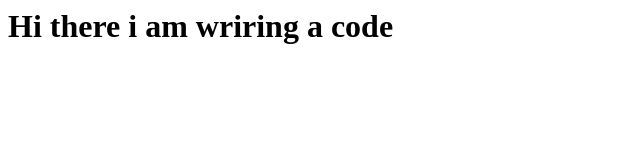
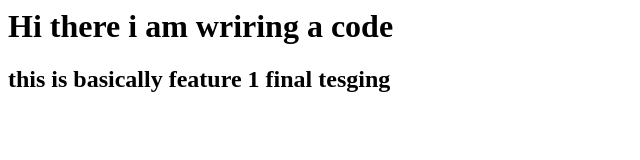
Before and after one commit to AHSAN123-Lhr/localrepo, a plain HTML site: page index.html in a window 1280 px wide. Shown: the whole page, without its empty margins (0-640 px from the left). Drawn offline with Linux system fonts and the light colour scheme.

Commit message:
Add new feature

```diff
--- a/index.html
+++ b/index.html
@@ -1 +1,2 @@
 <h1>Hi there i am wriring a code</h1>
+<h2>this is  basically feature 1 final tesging </h
```
